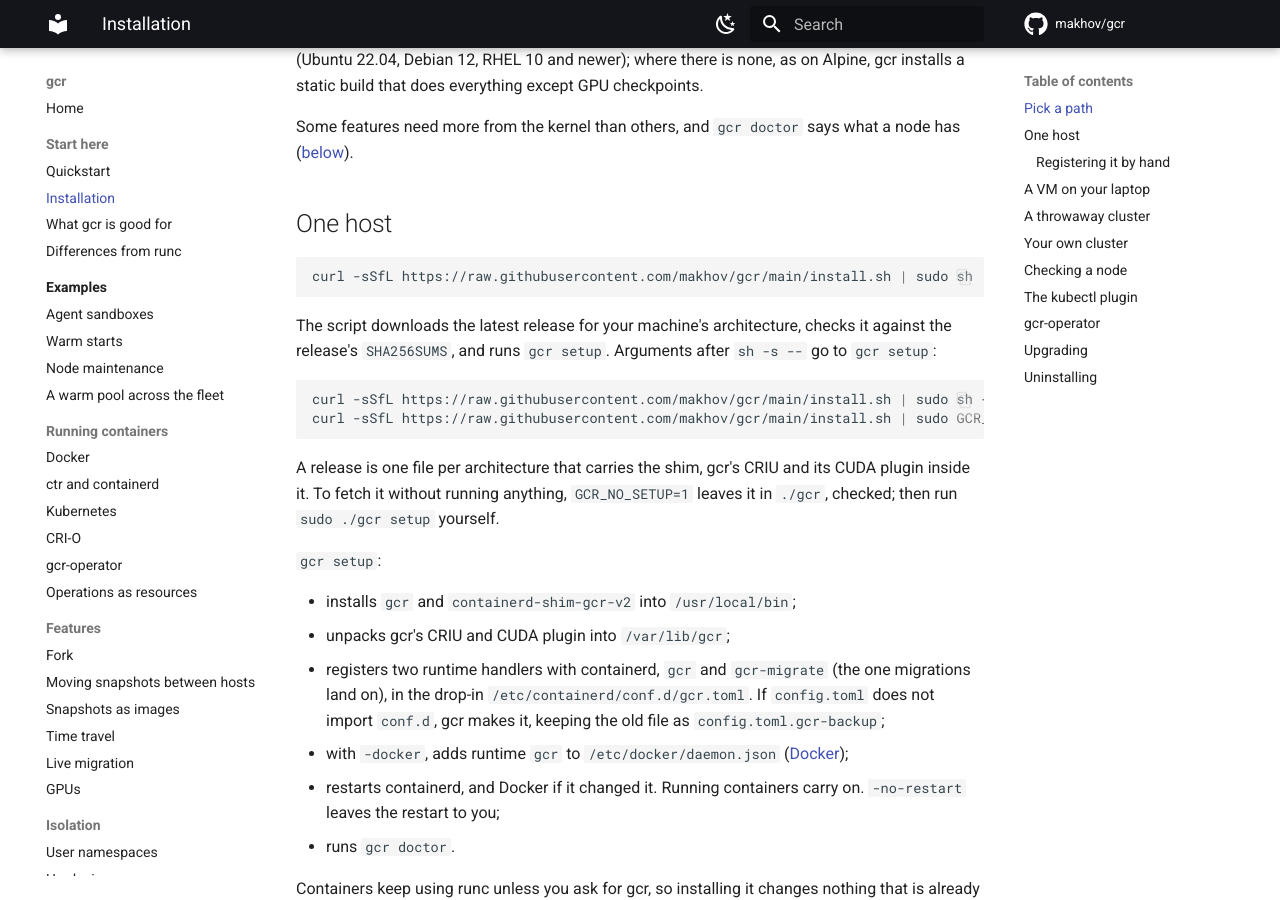
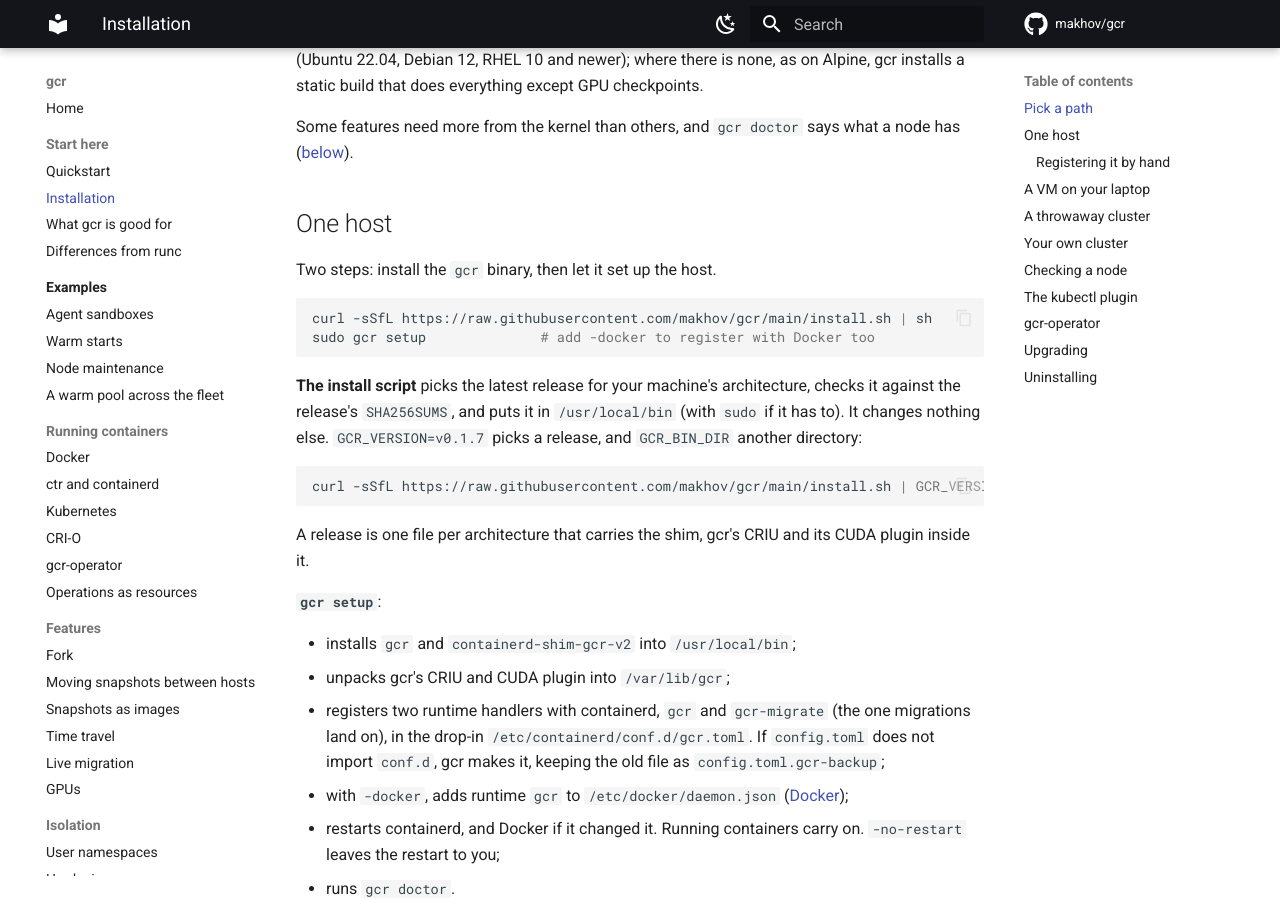
Before and after one commit to makhov/gcr, an MkDocs documentation site: the page built from docs/install.md, in a window 1280 px wide and 900 px high, scrolled down 712 px. Built offline with MkDocs 1.6.1 and Material for MkDocs 9.7.7, drawn with Linux system fonts in a browser that asks for light colours; comment, search, counter and statistics services are not loaded; some of the changed text lies outside the part shown.

Commit message:
install.sh installs the binary only; gcr setup is the next step
It picks the release and this machine's build, checks it, and puts it
in /usr/local/bin (GCR_BIN_DIR), with sudo if it has to, renaming it
over the old one. The docs run sudo gcr setup after it.

````diff
--- a/docs/install.md
+++ b/docs/install.md
@@ -31,25 +31,27 @@ says what a node has ([below](#checking-a-node)).
 
 ## One host
 
+Two steps: install the `gcr` binary, then let it set up the host.
+
 ```sh
-curl -sSfL https://raw.githubusercontent.com/makhov/gcr/main/install.sh | sudo sh
+curl -sSfL https://raw.githubusercontent.com/makhov/gcr/main/install.sh | sh
+sudo gcr setup              # add -docker to register with Docker too
 ```
 
-The script downloads the latest release for your machine's architecture,
-checks it against the release's `SHA256SUMS`, and runs `gcr setup`.
-Arguments after `sh -s --` go to `gcr setup`:
+**The install script** picks the latest release for your machine's
+architecture, checks it against the release's `SHA256SUMS`, and puts it
+in `/usr/local/bin` (with `sudo` if it has to). It changes nothing else.
+`GCR_VERSION=v0.1.7` picks a release, and `GCR_BIN_DIR` another
+directory:
 
 ```sh
-curl -sSfL https://raw.githubusercontent.com/makhov/gcr/main/install.sh | sudo sh -s -- -docker      # register with Docker too
-curl -sSfL https://raw.githubusercontent.com/makhov/gcr/main/install.sh | sudo GCR_VERSION=v0.1.7 sh  # a given release
+curl -sSfL https://raw.githubusercontent.com/makhov/gcr/main/install.sh | GCR_VERSION=v0.1.7 sh
 ```
 
-A release is one file per architecture that carries the shim, gcr's
-CRIU and its CUDA plugin inside it. To fetch it without running anything,
-`GCR_NO_SETUP=1` leaves it in `./gcr`, checked; then run
-`sudo ./gcr setup` yourself.
+A release is one file per architecture that carries the shim, gcr's CRIU
+and its CUDA plugin inside it.
 
-`gcr setup`:
+**`gcr setup`**:
 
 - installs `gcr` and `containerd-shim-gcr-v2` into `/usr/local/bin`;
 - unpacks gcr's CRIU and CUDA plugin into `/var/lib/gcr`;
@@ -243,8 +245,9 @@ curl -sSfL https://raw.githubusercontent.com/makhov/gcr/main/install.sh | sh -s
 kubectl gcr
 ```
 
-It works on Linux and macOS, and installs to `/usr/local/bin` (with
-`sudo` if it needs to), or to `GCR_BIN_DIR`.
+The same script as for gcr, with `kubectl-gcr`: it works on Linux and
+macOS, and installs into `/usr/local/bin` (with `sudo` if it needs to),
+or `GCR_BIN_DIR`.
 
 Each command creates one of gcr's [operations](operations.md), which
 [gcr-operator](#gcr-operator) carries out: install it too. Running the
@@ -273,7 +276,7 @@ node also runs `gcr shutdown-guard`
 
 ## Upgrading
 
-- **One host:** run the install command again.
+- **One host:** run both steps again: the install script, then `sudo gcr setup`.
 - **Kubernetes:** `helm upgrade`, or apply the new `gcr.yaml` (and
   `gcr-operator.yaml`). The DaemonSet rolls one node at a time.
 
````
Also changed, not shown: README.md (+3 -2 lines), docs/getting-started.md (+5 -4 lines), docs/index.md (+3 -2 lines), docs/snapshot-images.md (+3 -1 lines), 2 other files.
